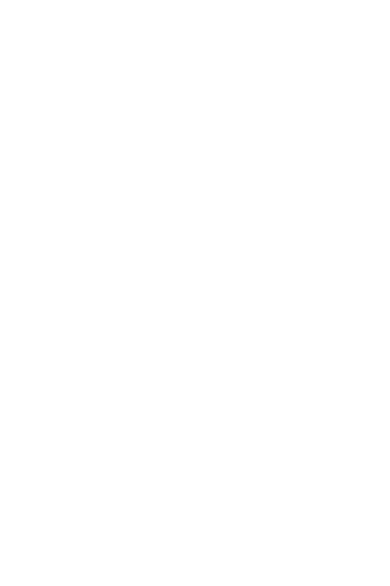
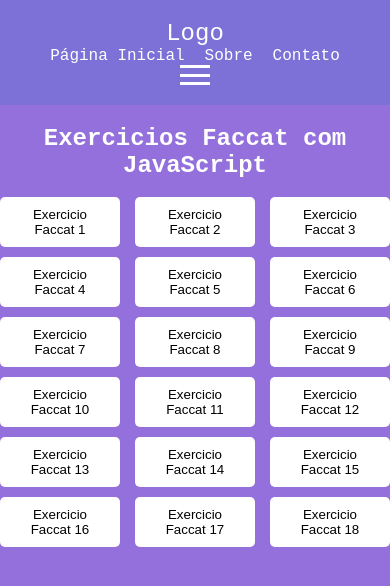
Before and after one commit to Kayk-Dev/Logica-de-Programa-o-FACCAT, a plain HTML site: page index.html in a window 390 px wide. Drawn offline with Linux system fonts and the light colour scheme.

Commit message:
Tela estilizada e responsiva

```diff
--- a/index.html
+++ b/index.html
@@ -1,11 +1,56 @@
 <!DOCTYPE html>
-<html lang="en">
+<html lang="pt-br">
 <head>
     <meta charset="UTF-8">
     <meta name="viewport" content="width=device-width, initial-scale=1.0">
-    <title>Document</title>
+    <title>EXERCICIOS FACCAT</title>
+    <link rel="stylesheet" href="/style/style.css">
 </head>
-<body>
+<body class="bg font_familly">
 
+    <header class="header">
+        <div class="logo">Logo</div>
+        <nav class="menu">
+          <ul class="menu-list">
+            <li><a href="#" class="animar">Página Inicial</a></li>
+            <li><a href="#" class="animar">Sobre</a></li>
+            <li><a href="#" class="animar">Contato</a></li>
+          </ul>
+          <div class="hamburger-menu">
+            <div class="line"></div>
+            <div class="line"></div>
+            <div class="line"></div>
+          </div>
+        </nav>
+      </header>
+
+
+
+
+    <h2>Exercicios Faccat com JavaScript</h2>
+    <br>
+
+    <div class="botoes-container">
+        <button class="botao1">Exercicio Faccat 1</button>
+        <button class="botao1">Exercicio Faccat 2</button>
+        <button class="botao1">Exercicio Faccat 3</button>
+        <button class="botao1">Exercicio Faccat 4</button>
+        <button class="botao1">Exercicio Faccat 5</button>
+        <button class="botao1">Exercicio Faccat 6</button>
+        <button class="botao1">Exercicio Faccat 7</button>
+        <button class="botao1">Exercicio Faccat 8</button>
+        <button class="botao1">Exercicio Faccat 9</button>
+        <button class="botao1">Exercicio Faccat 10</button>
+        <button class="botao1">Exercicio Faccat 11</button>
+        <button class="botao1">Exercicio Faccat 12</button>
+        <button class="botao1">Exercicio Faccat 13</button>
+        <button class="botao1">Exercicio Faccat 14</button>
+        <button class="botao1">Exercicio Faccat 15</button>
+        <button class="botao1">Exercicio Faccat 16</button>
+        <button class="botao1">Exercicio Faccat 17</button>
+        <button class="botao1">Exercicio Faccat 18</button>
+      </div>
+
+    <script src="js/script.js"></script>
 </body>
 </html>
--- /dev/null
+++ b/js/script.js
@@ -0,0 +1,3 @@
+document.querySelector('.hamburger-menu').addEventListener('click', function() {
+    document.querySelector('.menu-list').classList.toggle('active');
+  });
--- /dev/null
+++ b/style/style.css
@@ -0,0 +1,148 @@
+*{
+    margin: 0;
+    padding: 0;
+    box-sizing: border-box;
+}
+
+body{
+
+    font-family: 'Courier New', Courier, monospace;
+    font-size: 16px;
+
+}
+@keyframes pulse {
+    0% {
+      transform: scale(1);
+    }
+    50% {
+      transform: scale(1.1);
+    }
+    100% {
+      transform: scale(1);
+    }
+  }
+
+  .header {
+    background-color: #6a5acd; /* Cor de fundo atualizada */
+    color: #fff;
+    padding: 20px;
+    display: flex;
+    justify-content: space-between;
+    align-items: center;
+    transition: background-color 0.3s; /* Transição suave de cor de fundo */
+  }
+
+  .header:hover {
+    background-color: #7d70d7; /* Cor de fundo alterada ao passar o mouse */
+  }
+
+  .logo {
+    font-size: 24px;
+  }
+
+  .menu {
+    display: flex;
+    align-items: center;
+  }
+
+  .menu-list {
+    list-style-type: none;
+    margin: 0;
+    padding: 0;
+    display: flex;
+  }
+
+  .menu li {
+    margin-left: 20px;
+  }
+
+  .menu li:first-child {
+    margin-left: 0;
+  }
+
+  .menu a {
+    text-decoration: none;
+    color: #fff;
+  }
+
+  /* Adicionando animação aos links do cabeçalho */
+  .animar:hover {
+    animation: pulse 0.5s ease infinite alternate;
+  }
+
+  /* Estilos para o menu de hambúrguer */
+  .hamburger-menu {
+    display: none; /* Inicialmente oculto */
+    flex-direction: column;
+    justify-content: space-between;
+    width: 30px;
+    height: 20px;
+    cursor: pointer;
+  }
+
+  .line {
+    width: 100%;
+    height: 3px;
+    background-color: #fff;
+  }
+
+  /* Estilos responsivos */
+  @media screen and (max-width: 768px) {
+    .header {
+      flex-direction: column;
+      text-align: center;
+    }
+
+    .menu {
+      flex-direction: column;
+    }
+
+    .menu-list {
+      display: flex; /* Exibir o menu em dispositivos móveis */
+      justify-content: center; /* Justificar itens do menu em dispositivos móveis */
+    }
+
+    .menu-list.active {
+      display: none; /* Ocultar o menu em dispositivos móveis quando o menu de hambúrguer estiver ativo */
+    }
+
+    .hamburger-menu {
+      display: flex; /* Exibir o menu de hambúrguer em dispositivos móveis */
+    }
+  }
+
+h2 {
+    text-align: center;
+    margin-top: 20px;
+    color: #fff;
+  }
+
+.bg{
+    background-color: #9370DB;
+}
+
+.botoes-container {
+    display: flex;
+    flex-wrap: wrap;
+    justify-content: space-between;
+  }
+
+  .botao1 {
+    background-color: #ffffff;
+    color: #000000;
+    padding: 10px 20px;
+    border: none;
+    border-radius: 5px;
+    margin-bottom: 10px;
+    transition: background-color 0.3s;
+    flex-basis: calc(33.33% - 10px); /
+  }
+
+  .botao1:hover {
+    background-color: #CCCCCC; /* Mudar cor ao passar o mouse */
+  }
+
+  /* Adiciona margem à direita nos botões, exceto no último de cada linha */
+  .botao1:nth-child(3n) {
+    margin-right: 0;
+  }
```
